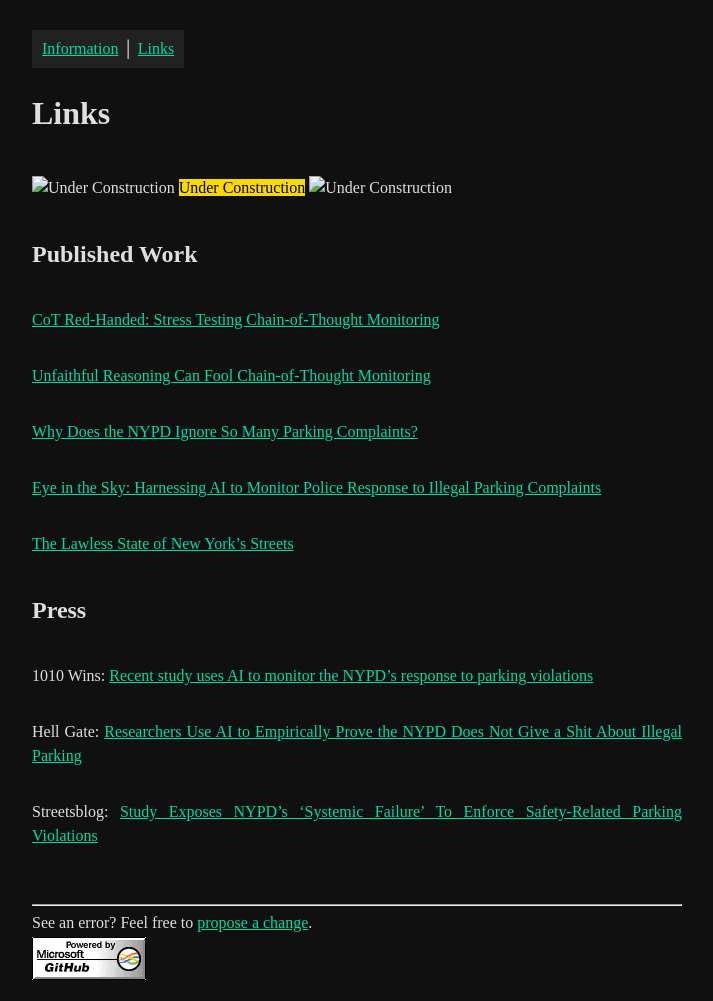
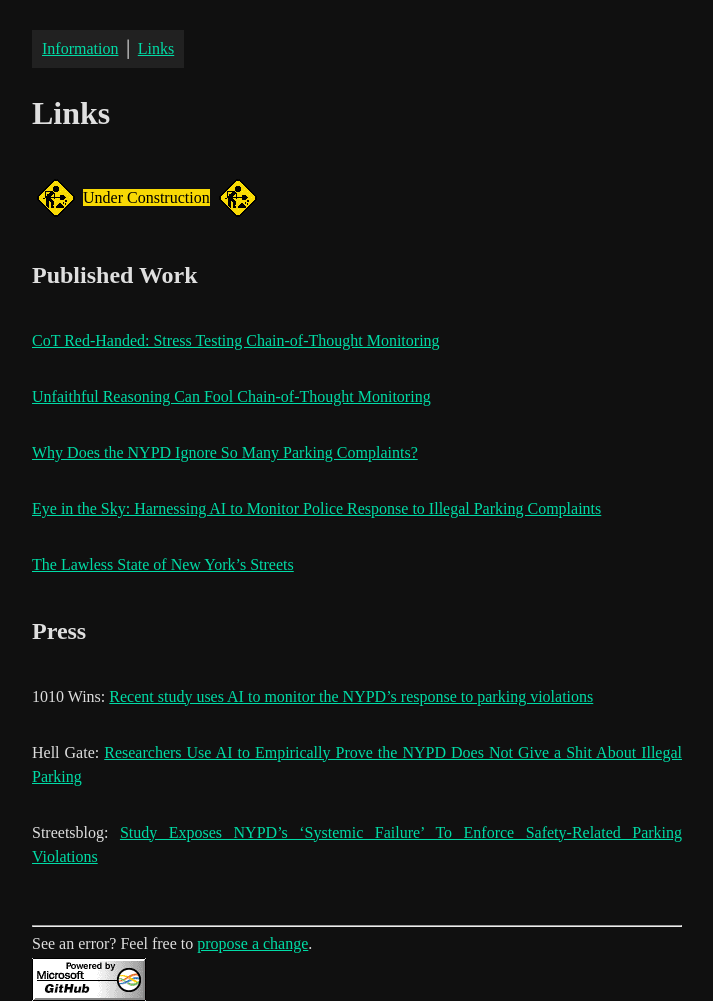
Before and after one commit to benarnav/benarnav.github.io, a Jekyll site: the page built from links.md, in a window 1280 px wide. Shown: the whole page, without its empty margins (283-996 px from the left). Built offline with Jekyll 4.4.1, drawn with Linux system fonts in a browser that asks for light colours; before the commit the page ends 980 px from its top, so only the background shows below that.

Commit message:
fix path

```diff
--- a/links.md
+++ b/links.md
@@ -3,9 +3,9 @@ title: Links
 layout: page
 ---
 
-<img src="./assets/img/construction.gif" alt="Under Construction" style="vertical-align: middle;">
+<img src="/assets/img/construction.gif" alt="Under Construction" style="vertical-align: middle;">
 <mark style="background-color: #f8d904; vertical-align: middle;">Under Construction</mark>
-<img src="./assets/img/construction.gif" alt="Under Construction" style="vertical-align: middle;">
+<img src="/assets/img/construction.gif" alt="Under Construction" style="vertical-align: middle;">
 
 ## Published Work
 
```
